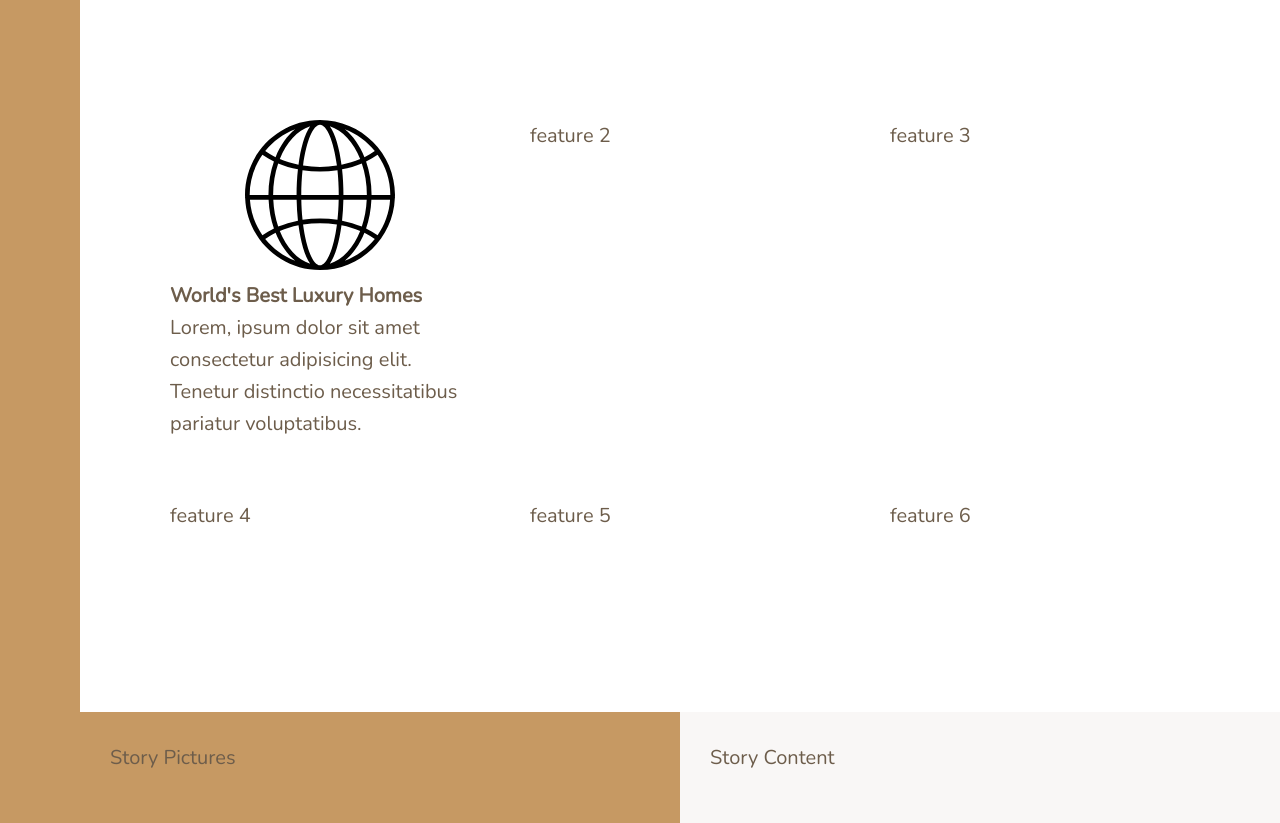
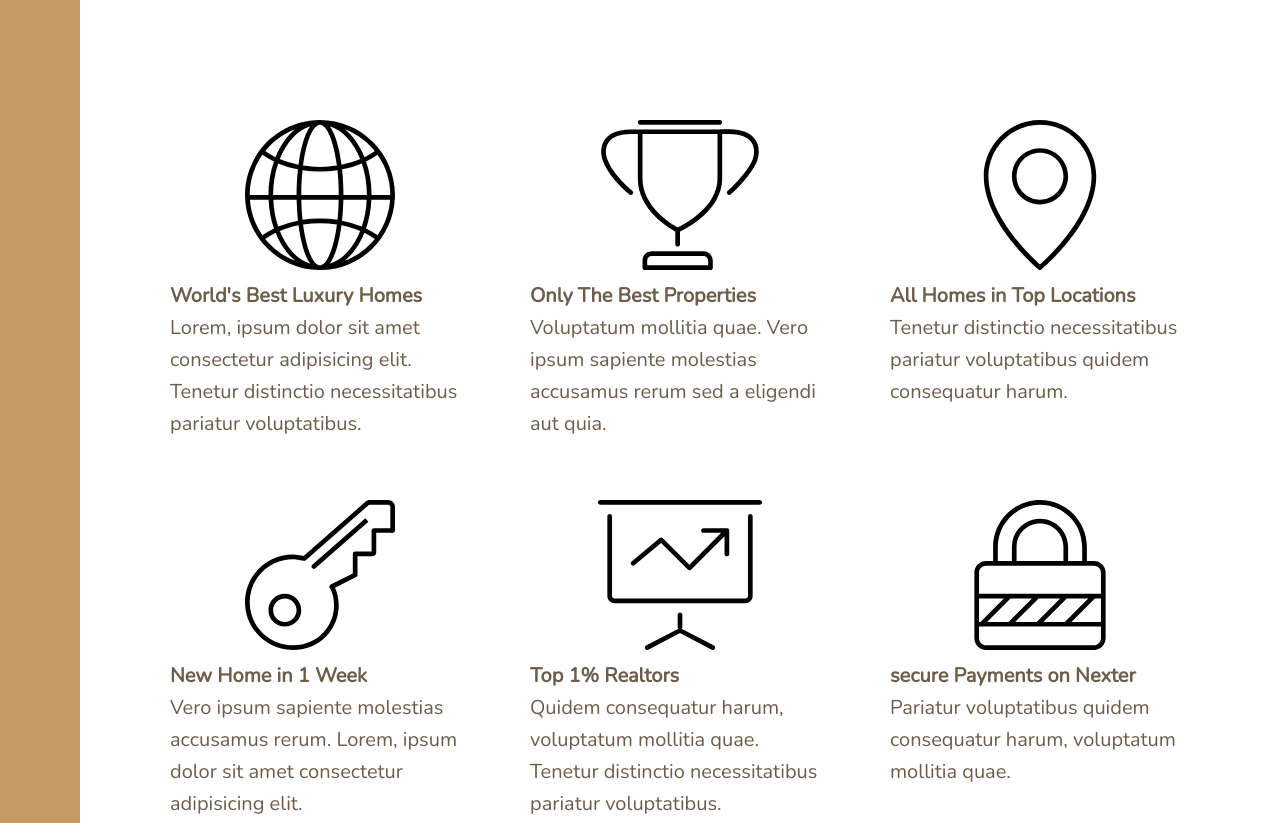
Before and after one commit to barrosdaniel/AcademicProjects-20Nexter, a website: page index.html in a window 1280 px wide. Shown: the part 700-1523 px from the top of the page. Drawn offline with nearby package versions, Linux system fonts and the light colour scheme.

Commit message:
feature: Add Features Section markup

```diff
--- a/index.html
+++ b/index.html
@@ -38,11 +38,48 @@
                 adipisicing elit. Tenetur distinctio necessitatibus pariatur
                 voluptatibus.</p>
         </div>
-        <div class="feature">feature 2</div>
-        <div class="feature">feature 3</div>
-        <div class="feature">feature 4</div>
-        <div class="feature">feature 5</div>
-        <div class="feature">feature 6</div>
+        <div class="feature">
+            <svg class="feature__icon">
+                <use xlink:href="img/sprite.svg#icon-trophy"></use>
+            </svg>
+            <h4 class="heading-4">Only The Best Properties</h4>
+            <p class="feature__text">Voluptatum mollitia quae. Vero ipsum
+                sapiente molestias accusamus rerum sed a eligendi aut quia.</p>
+        </div>
+        <div class="feature">
+            <svg class="feature__icon">
+                <use xlink:href="img/sprite.svg#icon-map-pin"></use>
+            </svg>
+            <h4 class="heading-4">All Homes in Top Locations</h4>
+            <p class="feature__text">Tenetur distinctio necessitatibus pariatur
+                voluptatibus quidem consequatur harum.</p>
+        </div>
+        <div class="feature">
+            <svg class="feature__icon">
+                <use xlink:href="img/sprite.svg#icon-key"></use>
+            </svg>
+            <h4 class="heading-4">New Home in 1 Week</h4>
+            <p class="feature__text">Vero ipsum sapiente molestias accusamus
+                rerum. Lorem, ipsum dolor sit amet consectetur adipisicing elit.
+            </p>
+        </div>
+        <div class="feature">
+            <svg class="feature__icon">
+                <use xlink:href="img/sprite.svg#icon-presentation"></use>
+            </svg>
+            <h4 class="heading-4">Top 1% Realtors</h4>
+            <p class="feature__text">Quidem consequatur harum, voluptatum
+                mollitia quae. Tenetur distinctio necessitatibus pariatur
+                voluptatibus.</p>
+        </div>
+        <div class="feature">
+            <svg class="feature__icon">
+                <use xlink:href="img/sprite.svg#icon-lock"></use>
+            </svg>
+            <h4 class="heading-4">secure Payments on Nexter</h4>
+            <p class="feature__text">Pariatur voluptatibus quidem consequatur
+                harum, voluptatum mollitia quae.</p>
+        </div>
     </section>
 
     <div class="story__pictures">
```
